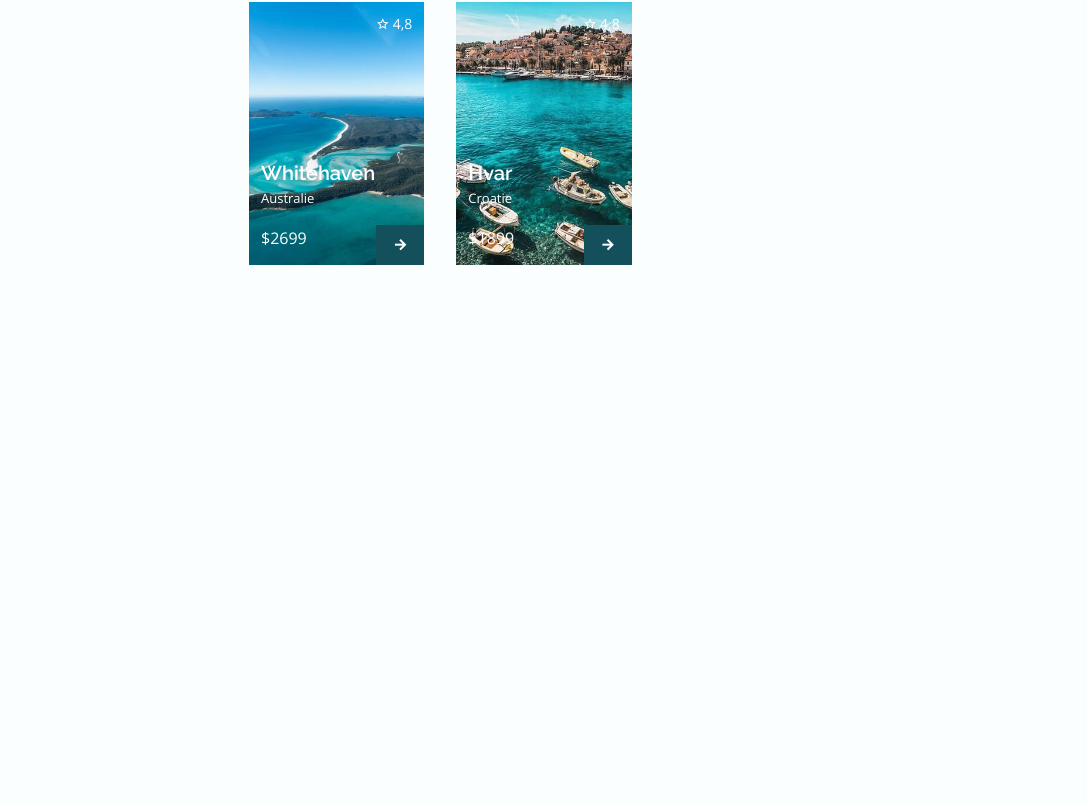
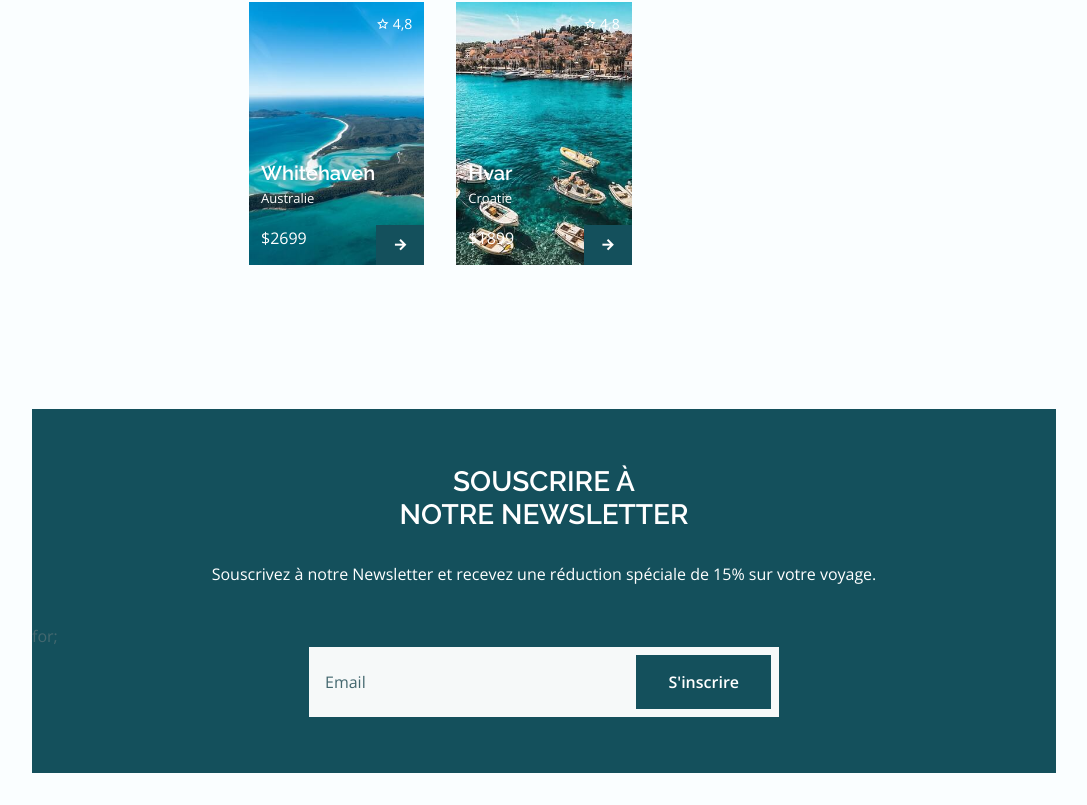
Before and after one commit to JohanSannier/voyage, a React (Vite) app: page / in a window 1280 px wide. Shown: the part 3387-4192 px from the top of the page, without its empty margins (96-1183 px from the left). Before the commit the page ends 3684 px from the top, so only its background shows below. Built offline with nearby package versions, Linux system fonts and the light colour scheme.

Commit message:
subscribe section

```diff
--- a/src/App.jsx
+++ b/src/App.jsx
@@ -7,6 +7,7 @@ import Hero from "./components/Hero";
 import Experience from "./components/Experience";
 import Video from "./components/Video";
 import Place from "./components/Place";
+import Subscribe from "./components/Subscribe";
 
 const App = () => {
   return (
@@ -18,6 +19,7 @@ const App = () => {
       <Experience />
       <Video />
       <Place />
+      <Subscribe />
     </>
   );
 };
--- /dev/null
+++ b/src/components/Subscribe.jsx
@@ -0,0 +1,31 @@
+import React from "react";
+
+const Subscribe = () => {
+  return (
+    <section className="subscribe section">
+      <div className="subscribe__bg">
+        <div className="subscribe__container container">
+          <h2 className="section__title subscribe__title">
+            Souscrire à <br />
+            notre Newsletter
+          </h2>
+          <p className="subscribe__description">
+            Souscrivez à notre Newsletter et recevez une réduction spéciale de
+            15% sur votre voyage.
+          </p>
+          for;
+          <div className="subscribe__form">
+            <input
+              type="text"
+              placeholder="Email"
+              className="subscribe__input"
+            />
+            <button className="button">S'inscrire</button>
+          </div>
+        </div>
+      </div>
+    </section>
+  );
+};
+
+export default Subscribe;
```
